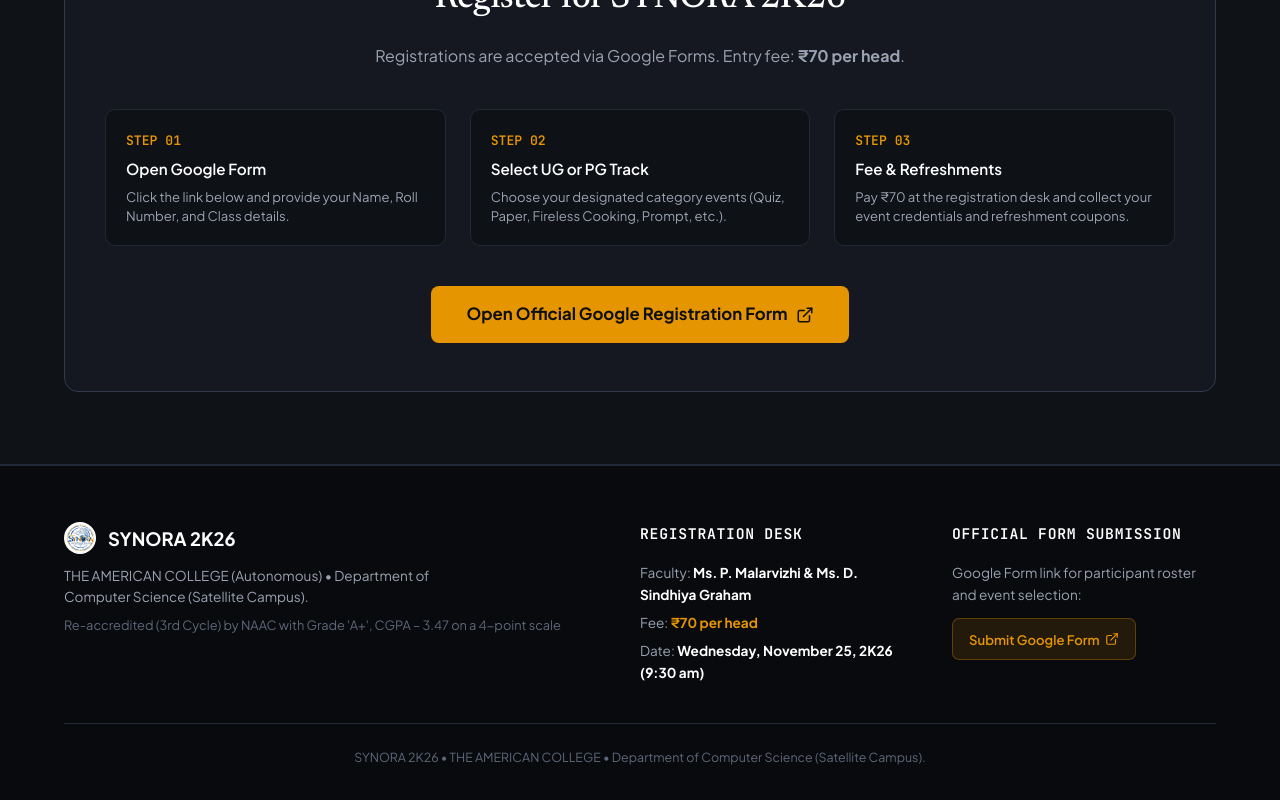
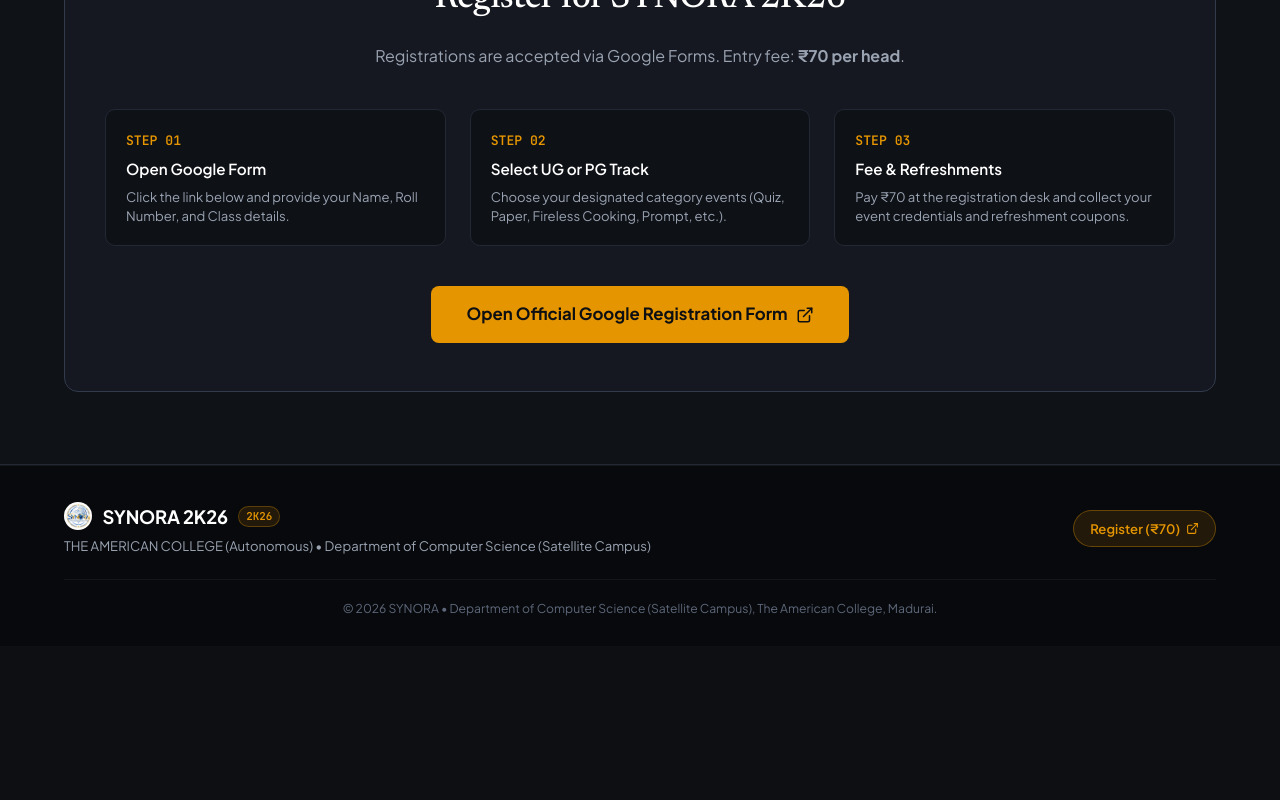
Before and after one commit to mogesh-developer/SYNORA_2K26, a React (Vite) app: page / in a window 1280 px wide. Shown: the part 4640-5440 px from the top of the page. After the commit the page ends 5286 px from the top, so only its background shows below. Built offline with nearby package versions, Linux system fonts and the light colour scheme.

Commit message:
style: streamline and simplify footer with clean modern layout

```diff
--- a/src/App.jsx
+++ b/src/App.jsx
@@ -610,61 +610,41 @@ export default function App() {
         </section>
       </main>
 
-      {/* Footer */}
+      {/* Footer (Clean & Minimalist) */}
       <footer className="site-footer">
         <div className="container">
-          <div className="footer-grid">
-            <div>
-              <div style={{ display: "flex", alignItems: "center", gap: "0.75rem", marginBottom: "0.75rem" }}>
+          <div className="footer-compact-wrap">
+            <div className="footer-brand-side">
+              <div className="footer-logo-row">
                 <img
                   src="/synora-logo.png"
                   alt="SYNORA"
-                  style={{ width: "32px", height: "32px", objectFit: "contain", borderRadius: "50%" }}
+                  className="footer-logo-img"
                   onError={(e) => { e.target.style.display = 'none'; }}
                 />
-                <span style={{ fontSize: "1.15rem", fontWeight: 700, color: "#fff" }}>{FESTIVAL_INFO.name}</span>
+                <span className="footer-brand-title">{FESTIVAL_INFO.name}</span>
+                <span className="footer-brand-badge">2K26</span>
               </div>
-              <p style={{ color: "var(--text-muted)", fontSize: "0.85rem", maxWidth: "380px", lineHeight: "1.5" }}>
-                {FESTIVAL_INFO.college} (Autonomous) • {FESTIVAL_INFO.department}.
-              </p>
-              <p style={{ color: "var(--text-faint)", fontSize: "0.8rem", marginTop: "0.5rem" }}>
-                {FESTIVAL_INFO.accreditation}
+              <p className="footer-college-sub">
+                {FESTIVAL_INFO.college} (Autonomous) • {FESTIVAL_INFO.department}
               </p>
             </div>
 
-            <div>
-              <div className="footer-col-title">Registration Desk</div>
-              <p style={{ color: "var(--text-muted)", fontSize: "0.85rem", marginBottom: "0.4rem" }}>
-                Faculty: <strong style={{ color: "#fff" }}>Ms. P. Malarvizhi & Ms. D. Sindhiya Graham</strong>
-              </p>
-              <p style={{ color: "var(--text-muted)", fontSize: "0.85rem", marginBottom: "0.4rem" }}>
-                Fee: <strong style={{ color: "var(--accent)" }}>{FESTIVAL_INFO.registrationFee}</strong>
-              </p>
-              <p style={{ color: "var(--text-muted)", fontSize: "0.85rem" }}>
-                Date: <strong style={{ color: "#fff" }}>{FESTIVAL_INFO.dateFormatted} ({FESTIVAL_INFO.timeFormatted})</strong>
-              </p>
-            </div>
-
-            <div>
-              <div className="footer-col-title">Official Form Submission</div>
-              <p style={{ color: "var(--text-muted)", fontSize: "0.85rem", marginBottom: "0.8rem" }}>
-                Google Form link for participant roster and event selection:
-              </p>
+            <div className="footer-actions-side">
               <a
                 href={FESTIVAL_INFO.googleFormUrl}
                 target="_blank"
                 rel="noopener noreferrer"
-                className="btn-register-direct"
-                style={{ width: "fit-content" }}
+                className="footer-register-btn"
               >
-                <span>Submit Google Form</span>
-                <ExternalLink size={14} />
+                <span>Register (₹70)</span>
+                <ExternalLink size={13} />
               </a>
             </div>
           </div>
 
           <div className="footer-copy">
-            {FESTIVAL_INFO.name} • {FESTIVAL_INFO.college} • {FESTIVAL_INFO.department}.
+            © 2026 SYNORA • Department of Computer Science (Satellite Campus), The American College, Madurai.
           </div>
         </div>
       </footer>
--- a/src/index.css
+++ b/src/index.css
@@ -945,36 +945,121 @@ button {
 
 /* Footer */
 .site-footer {
-  background-color: #080a0d;
-  border-top: 1px solid var(--border);
-  padding: 3.5rem 0 2rem;
+  background-color: #07090c;
+  border-top: 1px solid rgba(255, 255, 255, 0.06);
+  padding: 2.2rem 0 1.8rem;
   font-size: 0.88rem;
   color: var(--text-muted);
 }
 
-.footer-grid {
-  display: grid;
-  grid-template-columns: 2fr 1fr 1fr;
-  gap: 3rem;
-  margin-bottom: 2.5rem;
+.footer-compact-wrap {
+  display: flex;
+  align-items: center;
+  justify-content: space-between;
+  gap: 1.5rem;
+  flex-wrap: wrap;
+  padding-bottom: 1.5rem;
 }
 
-.footer-col-title {
+.footer-brand-side {
+  display: flex;
+  flex-direction: column;
+  gap: 0.35rem;
+}
+
+.footer-logo-row {
+  display: flex;
+  align-items: center;
+  gap: 0.65rem;
+}
+
+.footer-logo-img {
+  width: 28px;
+  height: 28px;
+  object-fit: contain;
+  border-radius: 50%;
+}
+
+.footer-brand-title {
+  font-size: 1.15rem;
+  font-weight: 700;
   color: #fff;
-  font-size: 0.92rem;
+  letter-spacing: -0.01em;
+}
+
+.footer-brand-badge {
+  font-family: var(--font-mono);
+  font-size: 0.68rem;
+  font-weight: 700;
+  color: var(--accent);
+  background: rgba(229, 149, 0, 0.12);
+  border: 1px solid rgba(229, 149, 0, 0.3);
+  padding: 1px 7px;
+  border-radius: 20px;
+}
+
+.footer-college-sub {
+  color: var(--text-muted);
+  font-size: 0.82rem;
+  line-height: 1.4;
+}
+
+.footer-actions-side {
+  display: flex;
+  align-items: center;
+  gap: 0.75rem;
+}
+
+.footer-register-btn {
+  display: inline-flex;
+  align-items: center;
+  gap: 6px;
+  background: rgba(229, 149, 0, 0.12);
+  color: var(--accent);
+  border: 1px solid rgba(229, 149, 0, 0.35);
+  padding: 0.45rem 1rem;
+  border-radius: 30px;
+  font-size: 0.82rem;
   font-weight: 600;
-  margin-bottom: 1rem;
-  text-transform: uppercase;
-  letter-spacing: 0.05em;
-  font-family: var(--font-mono);
+  transition: all 0.2s ease;
+  text-decoration: none;
+}
+
+.footer-register-btn:hover {
+  background: var(--accent);
+  color: #0d0f12;
+  border-color: var(--accent);
 }
 
 .footer-copy {
-  padding-top: 1.5rem;
-  border-top: 1px solid var(--border);
+  padding-top: 1.25rem;
+  border-top: 1px solid rgba(255, 255, 255, 0.05);
   text-align: center;
-  font-size: 0.78rem;
+  font-size: 0.76rem;
   color: var(--text-faint);
+  line-height: 1.4;
+}
+
+@media (max-width: 600px) {
+  .site-footer {
+    padding: 1.6rem 0 1.2rem;
+  }
+
+  .footer-compact-wrap {
+    flex-direction: column;
+    align-items: flex-start;
+    gap: 1rem;
+    padding-bottom: 1.2rem;
+  }
+
+  .footer-college-sub {
+    font-size: 0.76rem;
+  }
+
+  .footer-copy {
+    text-align: left;
+    font-size: 0.72rem;
+  }
 }
 
 /* Bottom Navigation Bar (Hidden on Desktop) */
```
